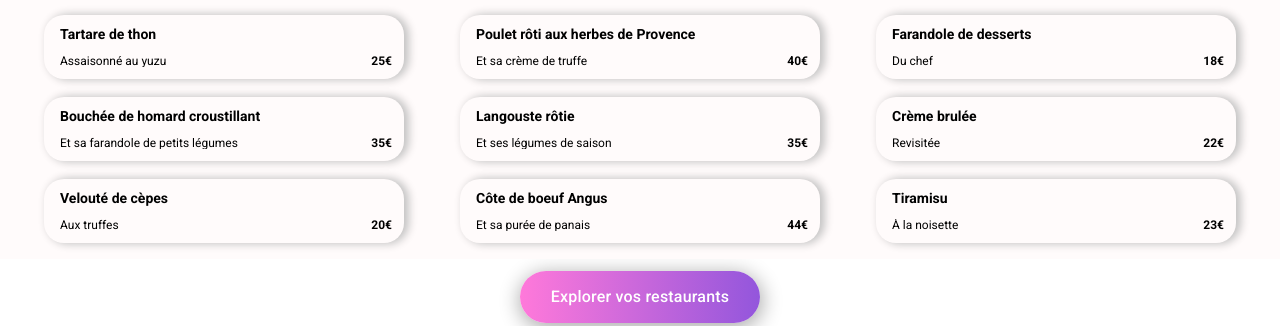
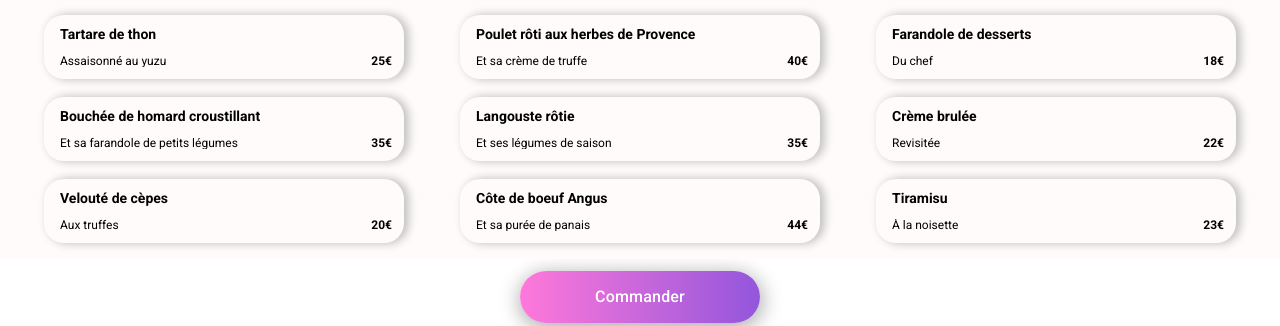
Before and after one commit to Maxe-B-Openclassrooms-projects/MaxenceBaranger-3-03-01-2022.io, a website: page restaurantsens.html in a window 1280 px wide. Shown: the part 474-800 px from the top of the page. Drawn offline with Linux system fonts and the light colour scheme; a web font is replaced by a local one.

```diff
--- a/restaurantsens.html
+++ b/restaurantsens.html
@@ -204,7 +204,7 @@
         <div class="button__achor">
             <a href="index.html">
                 <div class="size__button btn_1">
-                    <span class="color__text">Explorer vos restaurants</span>
+                    <span class="color__text">Commander</span>
                 </div>
             </a>
         </div>
--- a/sass/page/_layoutRestaurant&GridRestaurant.scss
+++ b/sass/page/_layoutRestaurant&GridRestaurant.scss
@@ -1,4 +1,4 @@
-////////////////////// test grid page ////////////////////$
+
 #section__restaurant-background {
   background-color: rgb(255, 251, 251);
   border-radius: 32px 32px 0 0;
@@ -7,8 +7,6 @@
   margin-top: -40px;
   z-index: 1;
 }
-
-/////////////////////////////////////////////////////////////////////////////////////////////////////////////////////////
 
 .blockGrid__3elements {
   display: grid;
```
Also changed, not shown: restaurantdugout.html (+1 -1 lines), restaurantfrancaise.html (+1 -1 lines), restaurantlanote.html (+1 -1 lines), 1 other file.
